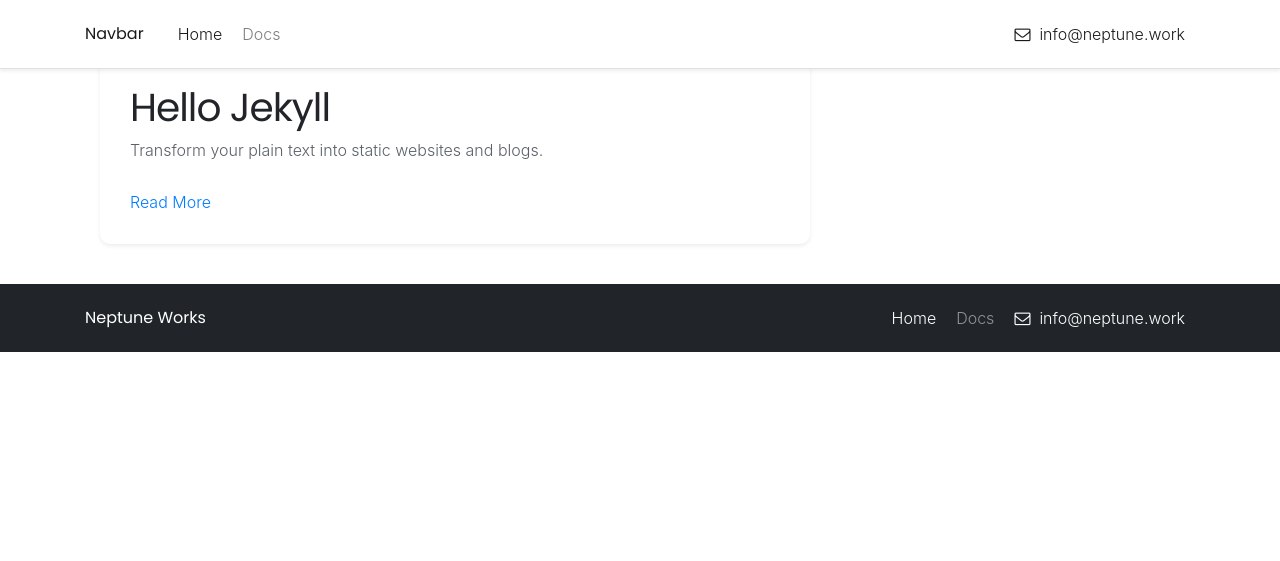
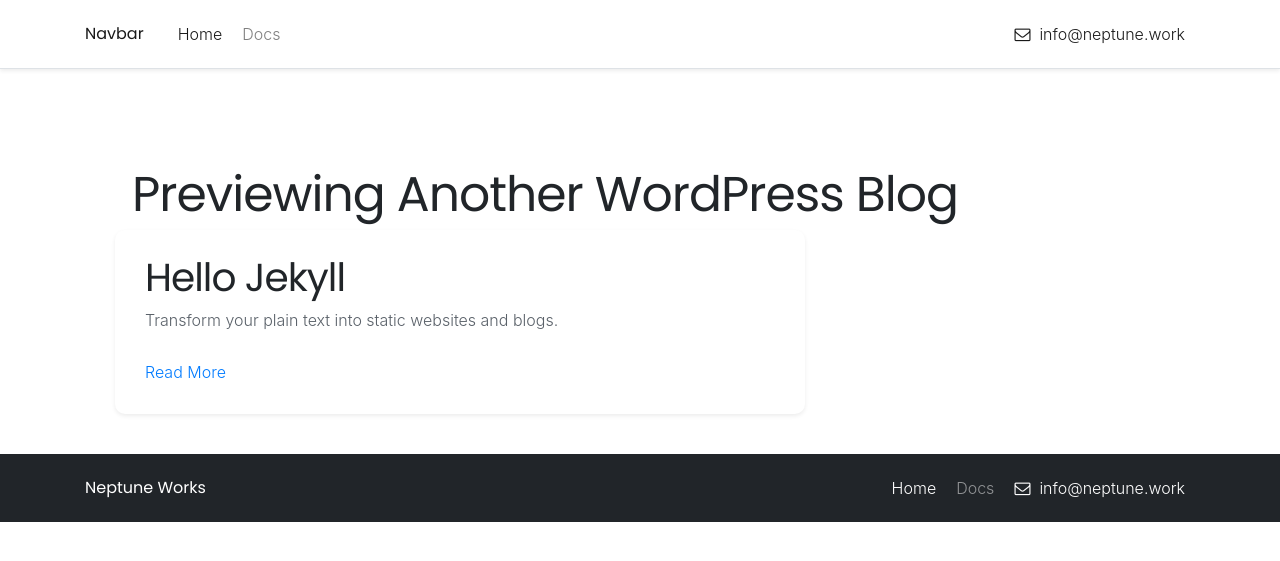
Before and after one commit to KevBuild4UR/_backup, a Jekyll site: the page built from blog/index.html, in a window 1280 px wide. Shown: the top 561 px of the page. Built offline with Jekyll 4.4.1, drawn with Linux system fonts in a browser that asks for light colours; nearby versions of some CDN libraries; the list of posts is cut into pages by our own code.

Commit message:
Update index.html

```diff
--- a/blog/index.html
+++ b/blog/index.html
@@ -3,11 +3,19 @@ layout: default
 ---
 {% include blog-header.html %}
 
-<section class="page-header">
-  <h1 class="project-name">Blog</h1>
+<section id="blog-header">
+  <div class="container" style="padding-top: 170px;">
+    <div class="row">
+      <div class="col-md-10 col-md-offset-1 text-center">
+        <h1 class="hestia-title">Previewing Another WordPress Blog</h1>
+      </div>
+    </div>
+  </div>
+  <div class="header-filter header-filter-gradient"></div>
 </section>
 
-<section class="main-content">
+<section id="blog-content">
+  <div class="container">
   <div class="row">
     <div class="col-md-12">
 <div class="container">
@@ -24,7 +32,7 @@ layout: default
 {% endfor %}
   </div>
       </div>
-</main>
+    </div>
 </section>
 
 {% include landing-footer.html %}
```
